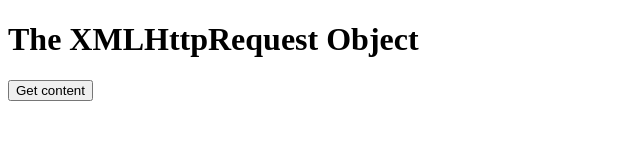
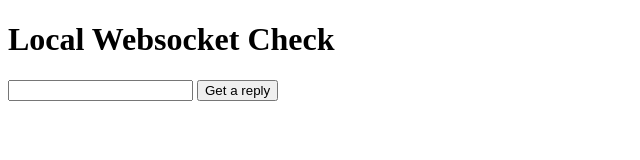
Before and after one commit to ben-baran/___, a plain HTML site: page index.html in a window 1280 px wide. Shown: the whole page, without its empty margins (0-640 px from the left). Drawn offline with Linux system fonts and the light colour scheme.

Commit message:
Shifted from AJAX requests to websocket

```diff
--- a/index.html
+++ b/index.html
@@ -2,23 +2,22 @@
 <html>
 <body>
 
-<h1>The XMLHttpRequest Object</h1>
-<button type="button" onclick="loadUI()">Get content</button>
-
-<div id="content"></div>
+<h1>Local Websocket Check</h1>
+<input id="message">
+<button type="button" onclick="socketSend()">Get a reply</button>
+<ul id="content"></ul>
 
 <script>
-function loadUI() {
-  var xhttp = new XMLHttpRequest();
-  xhttp.onreadystatechange = function() {
-    if (this.readyState == 4 && this.status == 200) {
-      document.getElementById("content").innerHTML =
-      this.responseText;
+    var sock = new WebSocket("ws://localhost:8787");
+    sock.onmessage = function (event) {
+        var newLi = document.createElement("li");
+        var messageText = document.createTextNode(event.data);
+        newLi.appendChild(messageText);
+        document.getElementById("content").appendChild(newLi);
+    };
+    function socketSend() {
+        sock.send(document.getElementById("message").value);
     }
-  };
-  xhttp.open("GET", "ui/index.html", true);
-  xhttp.send();
-}
 </script>
 
 </body>
```
Also changed, not shown: README.md, 2 other files.
